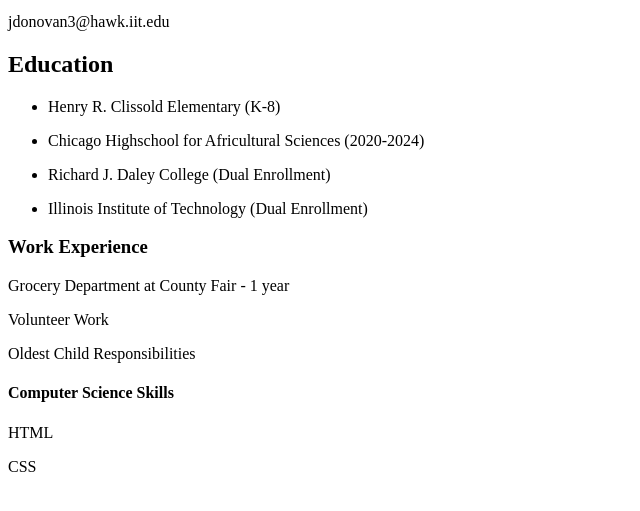
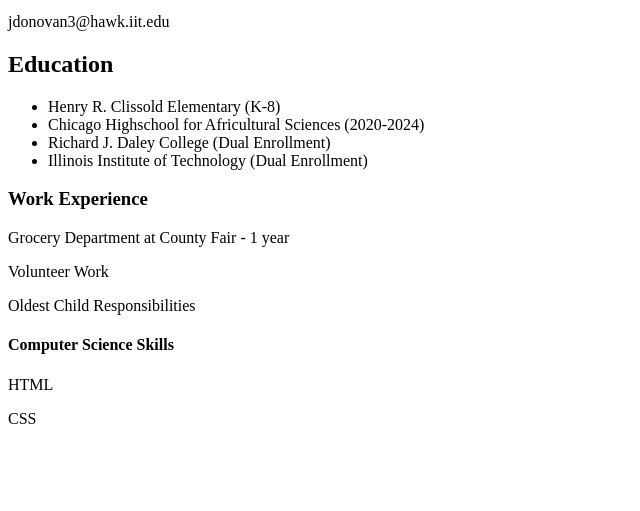
Before and after one commit to jdonovan17/project1, a plain HTML site: page index.html in a window 1280 px wide. Shown: the part 171-682 px from the top of the page, without its empty margins (0-640 px from the left). Drawn offline with Linux system fonts and the light colour scheme.

Commit message:
Update index.html

```diff
--- a/index.html
+++ b/index.html
@@ -15,10 +15,10 @@
         <p>jdonovan3@hawk.iit.edu</p>
       <h2>Education</h2>
     <ul>
-      <li><p>Henry R. Clissold Elementary (K-8)</p></li>
-      <li><p>Chicago Highschool for Africultural Sciences (2020-2024)</p></li>
-      <li><p>Richard J. Daley College (Dual Enrollment)</p></li>
-      <li><p>Illinois Institute of Technology (Dual Enrollment)</p></li>
+      <li>Henry R. Clissold Elementary (K-8)</li>
+      <li>Chicago Highschool for Africultural Sciences (2020-2024)</li>
+      <li>Richard J. Daley College (Dual Enrollment)</li>
+      <li>Illinois Institute of Technology (Dual Enrollment)</li>
     </ul>
       <h3>Work Experience</h3>
         <p>Grocery Department at County Fair - 1 year</p>
```
